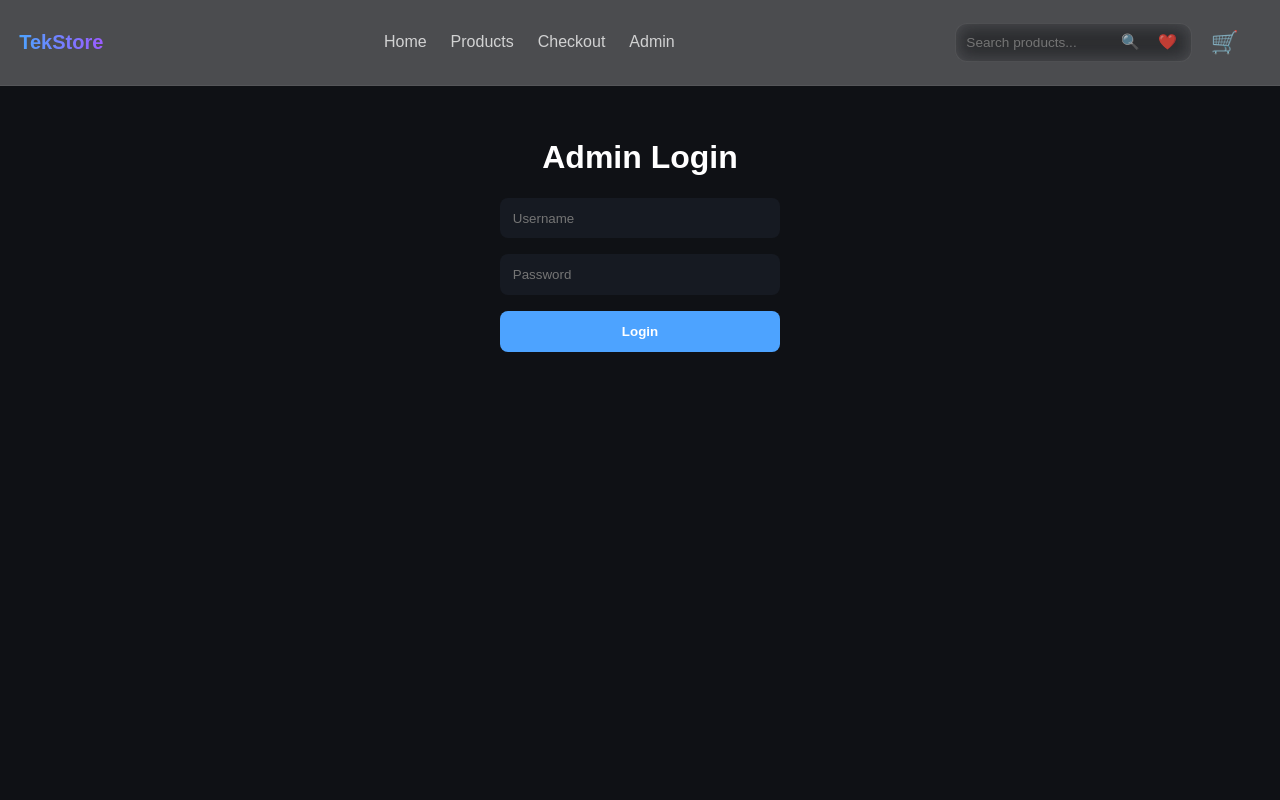
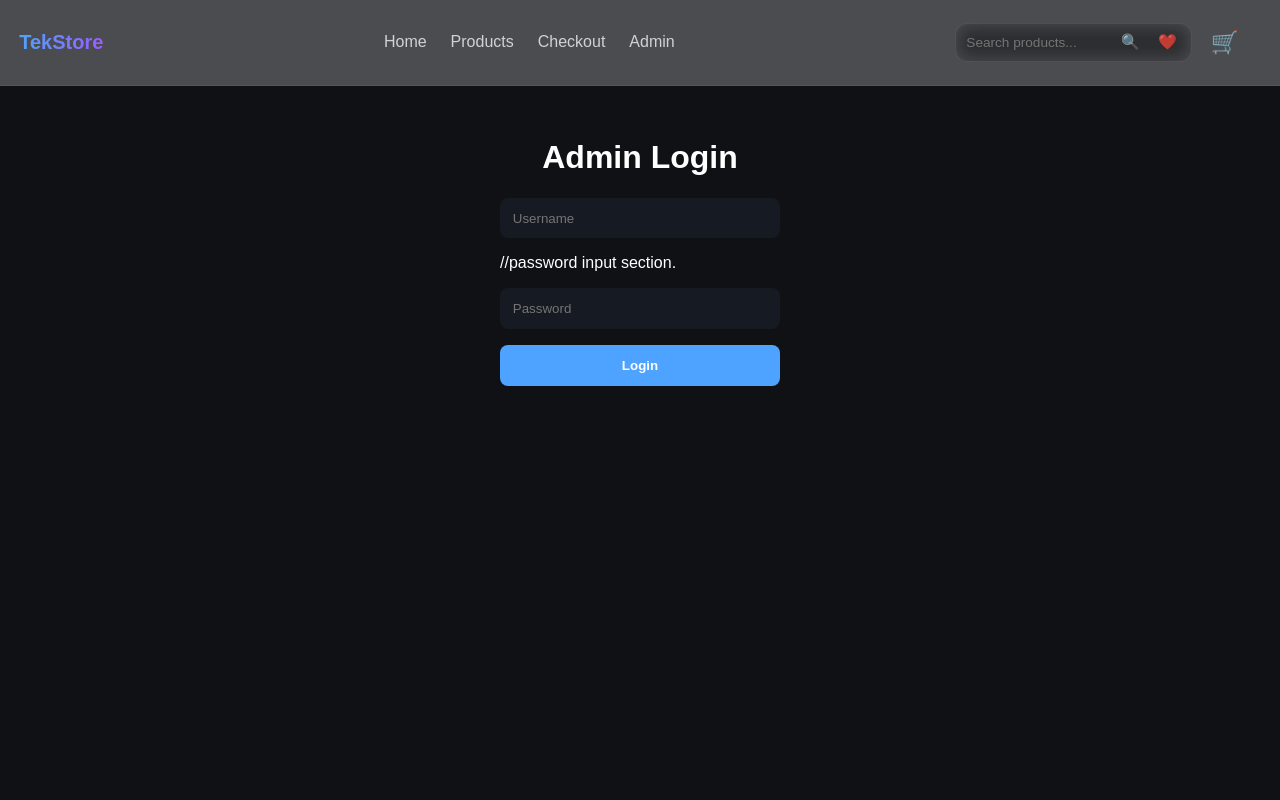
Before and after one commit to Zvoki/Tech-Store-Demo, a React (Vite) app in the folder frontend/: page /admin in a window 1280 px wide. Shown: the top 800 px of the page. Built offline with nearby package versions, Linux system fonts and the light colour scheme.

Commit message:
"Added input section"

```diff
--- a/frontend/src/pages/Admin/Admin.jsx
+++ b/frontend/src/pages/Admin/Admin.jsx
@@ -47,7 +47,7 @@ function Admin() {
             value={username}
             onChange={(e) => setUsername(e.target.value)}
           />
-
+//password input section.
           <input
             type="password"
             placeholder="Password"
```
